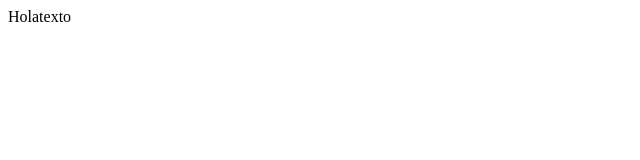
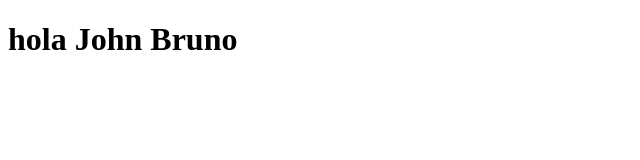
Before and after one commit to JohnBrunoz/git-proyecto, a plain HTML site: page index.html in a window 1280 px wide. Shown: the whole page, without its empty margins (0-640 px from the left). Drawn offline with Linux system fonts and the light colour scheme.

Commit message:
ahora el index tiene codigo html

```diff
--- a/index.html
+++ b/index.html
@@ -1,3 +1,7 @@
-<html>
-    Holatexto
-</html>
+<!DOCTYPE html>
+<head>
+<body>
+    <h1>hola John Bruno</h1>
+</body>
+
+</head>
```
